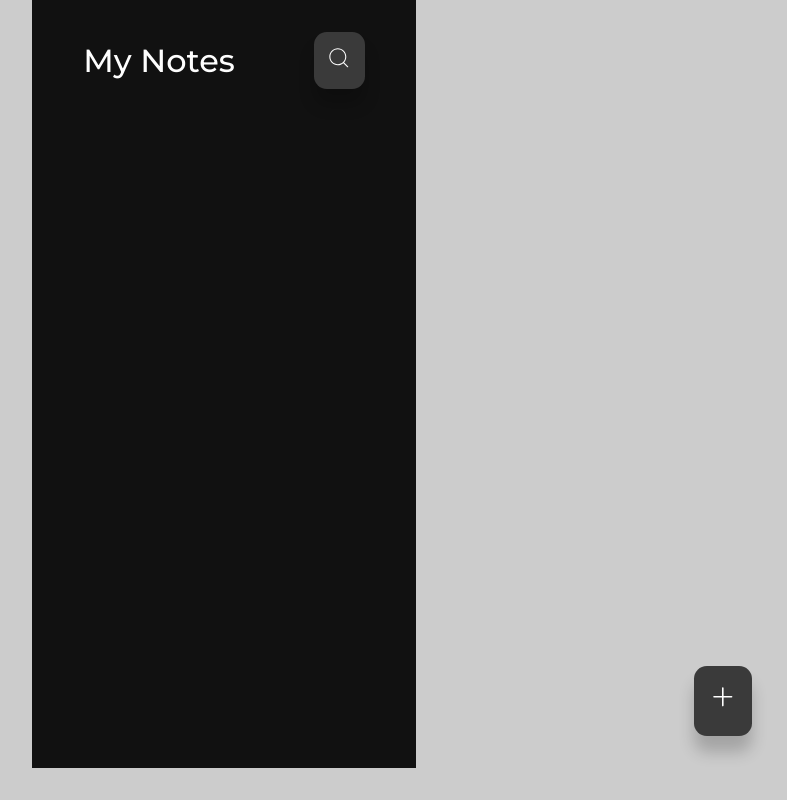
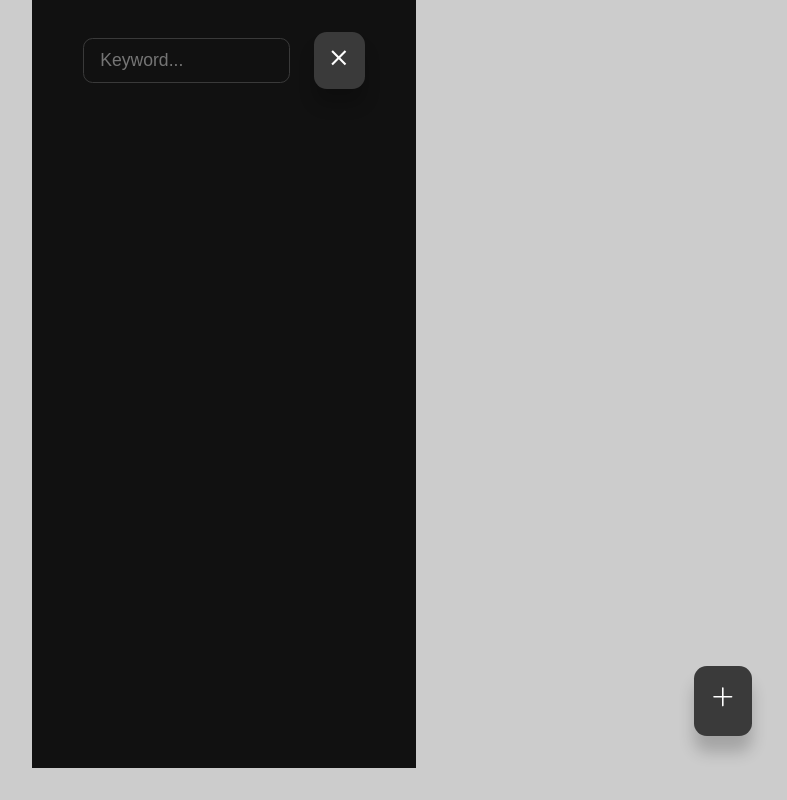
Before and after one commit to mofesdo/react-notes, a React (Create React App) app: page / in a window 1280 px wide. Both pictures are taken after a click on the button 755 px from the left and 60 px from the top of the page. Shown: the whole page, without its empty margins (416-1203 px from the left). Built offline with nearby package versions, Linux system fonts and the light colour scheme.

Commit message:
Feat: Implement search functionality in Notes component and improve note filtering

```diff
--- a/src/pages/EditNote.jsx
+++ b/src/pages/EditNote.jsx
@@ -6,41 +6,64 @@ import { RiDeleteBin6Line } from "react-icons/ri";
 import useCreateDate from "../components/useCreateDate";
 import { useNavigate } from "react-router-dom";
 
-function EditNote({notes, setNotes}) {
-  const {id} = useParams();
-  const note = notes.find(note => note.id === id);
+function EditNote({ notes, setNotes }) {
+  const { id } = useParams();
+  const note = notes.find((note) => note.id === id);
   const [title, setTitle] = useState(note ? note.title : "");
-  const [details, setDetails] = useState(note ? note.details: "");
+  const [details, setDetails] = useState(note ? note.details : "");
   const date = useCreateDate();
   const navigate = useNavigate();
 
   const handleSubmit = (e) => {
     e.preventDefault();
     // Update the note in the notes array
-    if(title && details){
-      const updatedNote = { ...note, title, details, date};
-      const updatedNotes = notes.map(n => n.id === id ? updatedNote : n);
+    if (title && details) {
+      const updatedNote = { ...note, title, details, date };
+      const updatedNotes = notes.map((n) => (n.id === id ? updatedNote : n));
       setNotes(updatedNotes);
       navigate("/");
     }
-  }
+  };
 
   const handleDelete = () => {
-    const newNotes = notes.filter(n => n.id !== id);
-    setNotes(newNotes);
-    navigate("/");
-  }
+    if (window.confirm("Are you sure you want to delete this note?")) {
+      const newNotes = notes.filter((n) => n.id !== id);
+      setNotes(newNotes);
+      navigate("/");
+    }
+  };
 
   return (
     <section>
       <header className="create-note__header">
-        <Link to="/" className="btn"><IoIosArrowBack/></Link>
-        <button className="btn lg primary" onClick={handleSubmit}> Save</button>
-        <button className="btn danger" onClick={handleDelete}> <RiDeleteBin6Line/></button>
+        <Link to="/" className="btn">
+          <IoIosArrowBack />
+        </Link>
+        <button className="btn lg primary" onClick={handleSubmit}>
+          {" "}
+          Save
+        </button>
+        <button className="btn danger" onClick={handleDelete}>
+          {" "}
+          <RiDeleteBin6Line />
+        </button>
       </header>
       <form className="create-note__form">
-        <input type="text" autoFocus placeholder="Title" value={title} onChange={(e) => setTitle(e.target.value)}/>
-        <textarea rows= "28" placeholder="Note details ..." name="textarea" id="" value={details} onChange={(e) => setDetails(e.target.value)}></textarea>
+        <input
+          type="text"
+          autoFocus
+          placeholder="Title"
+          value={title}
+          onChange={(e) => setTitle(e.target.value)}
+        />
+        <textarea
+          rows="28"
+          placeholder="Note details ..."
+          name="textarea"
+          id=""
+          value={details}
+          onChange={(e) => setDetails(e.target.value)}
+        ></textarea>
       </form>
     </section>
   );
--- a/src/pages/Notes.jsx
+++ b/src/pages/Notes.jsx
@@ -1,21 +1,49 @@
 import React from "react";
+import { useState } from "react";
 import { CiSearch } from "react-icons/ci";
-import {Link } from "react-router-dom";
+import { Link } from "react-router-dom";
 import { BsPlusLg } from "react-icons/bs";
+import { MdClose } from "react-icons/md";
 import NoteItem from "../components/NoteItem";
 
-function Notes({notes}) {
+function Notes({ notes }) {
+  const [showSearch, setShowSearch] = useState(false);
+  const [text, setText] = useState("");
+  const [filteredNotes, setFilteredNotes] = useState(notes);
+
+  const handleSearch = (e) => {
+    setFilteredNotes(
+      notes.filter((note) => {
+        if (note.title.toLowerCase().match(text.toLocaleLowerCase())) {
+          return note;
+        }
+      })
+    );
+  };
+  useState(handleSearch, [text]);
   return (
     <section>
       <header className="notes__header">
-        <h2>My Notes</h2>
-        {/* <input type="text" autoFocus placeholder="Keyword..."/> */}
-        <button className="btn"><CiSearch/></button>
+        {!showSearch && <h2>My Notes</h2>}
+        {showSearch && <input type="text" value={text} autoFocus placeholder="Keyword..." onChange={(e) => {
+            setText(e.target.value);
+            handleSearch();
+          }}/>}
+        <button
+          className="btn"
+          onClick={() => setShowSearch((prevState) => !prevState)}
+        >
+          {showSearch ? <MdClose/> : <CiSearch />}
+        </button>
       </header>
       <div className="notes__container">
-        {notes.map(note => <NoteItem key={note.id} note={note}/>)}
+        {filteredNotes.map((note) => (
+          <NoteItem key={note.id} note={note} />
+        ))}
       </div>
-      <Link to="/create-note" className="btn add__btn"><BsPlusLg/></Link>
+      <Link to="/create-note" className="btn add__btn">
+        <BsPlusLg />
+      </Link>
     </section>
   );
 }
```
